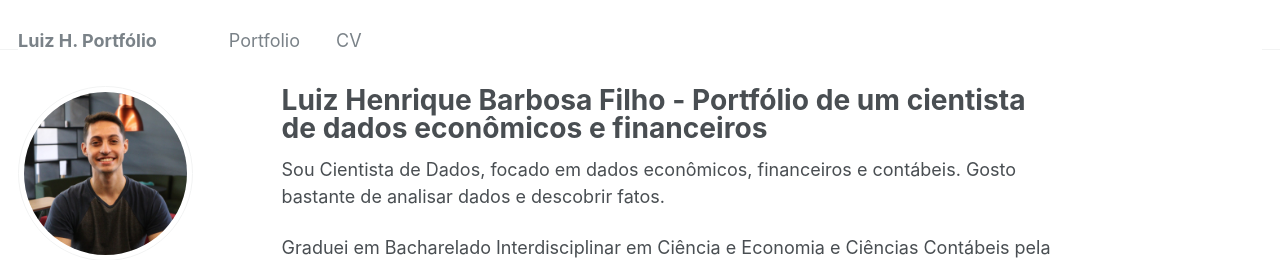
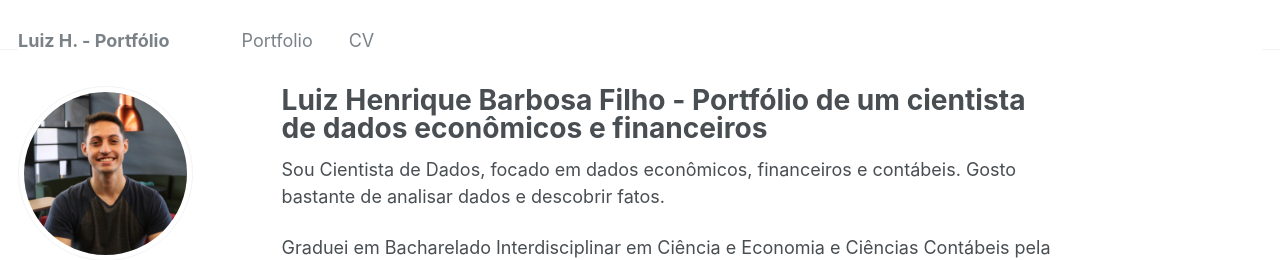
Before and after one commit to Vergiel-a/blog_academicpages, a Jekyll site: the page built from _pages/about.md, in a window 1280 px wide. Shown: the top 260 px of the page. Built offline with Jekyll 4.4.1, drawn with Linux system fonts in a browser that asks for light colours.

```diff
--- a/_config.yml
+++ b/_config.yml
@@ -8,7 +8,7 @@
 
 # Basic Site Settings
 locale                   : "pt-BR"
-title                    : "Luiz H. Portfólio"
+title                    : "Luiz H. - Portfólio"
 title_separator          : "-"
 name                     : &name "Luiz H. Barbosa F."
 description              : &description "Cientista de Dados"
```
